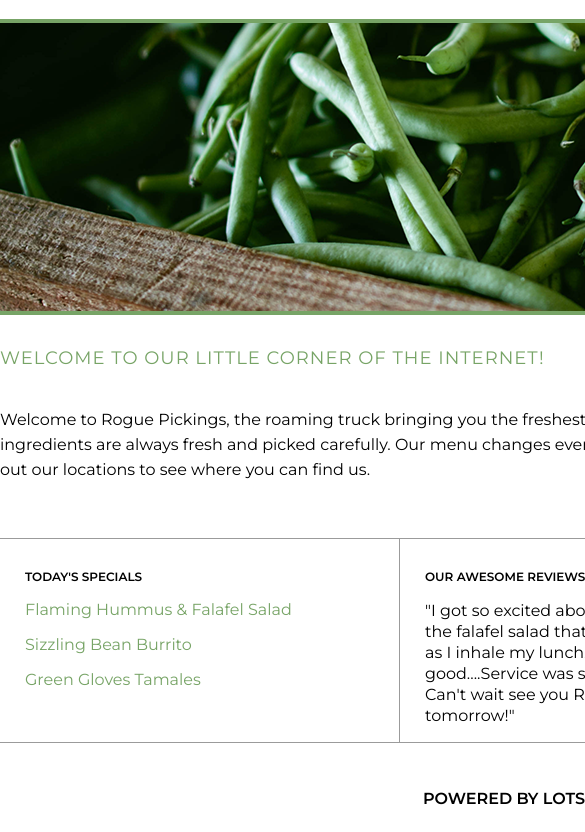
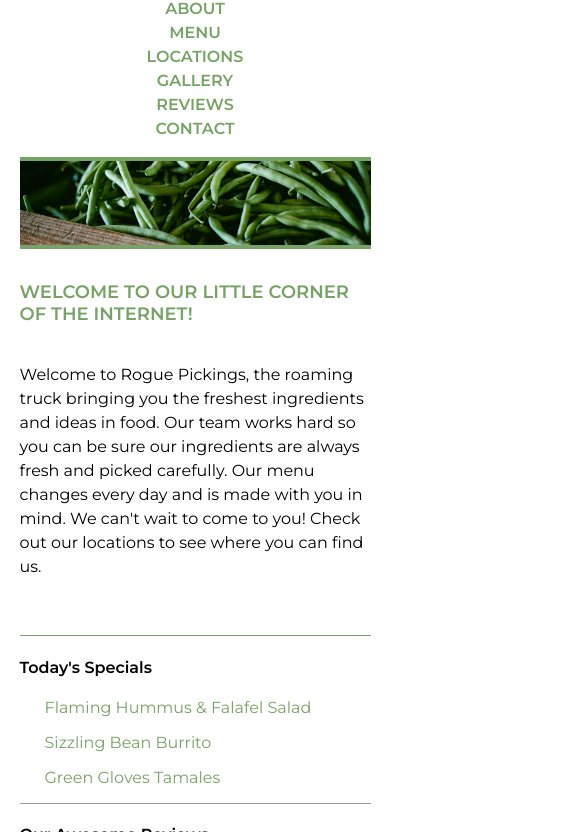
Before and after one commit to Triciad23/rogue-pickings-project, a plain HTML site: page index.html in a window 390 px wide. Shown: the part 73-905 px from the top of the page, 585 px wide, since content can reach past the window. Drawn offline with Linux system fonts and the light colour scheme; a web font is replaced by a local one.

Commit message:
Made static site resposive mobile first

```diff
--- a/css/main.css
+++ b/css/main.css
@@ -1,64 +1,114 @@
-/***** Base Styles *****/
+/***** Base Styles & Flex Grid *****/
+html {
+  font-size: 16px;
+}
 body {
   color: black;
   font-family: "Montserrat", sans-serif;
+  font-size: 1em;
+  display: flex;
+  justify-content: center;
+  align-items: center;
 }
-/***** Grid *****/
-.full-width {
-  margin: 0 auto;
-  overflow: auto;
-  width: 1200px;
+.container {
+  max-width: 1200px;
+  width: 90%;
+  display: flex;
+  justify-content: center;
+  align-items: center;
+  flex-flow: row wrap;
 }
-.half-width {
-  float: left;
-  width: 600px;
+header {
+  display: flex;
+  justify-content: center;
+  align-items: center;
+  flex-flow: column nowrap;
 }
-.third-width {
-  float: left;
-  width: 400px;
+.top-section {
+  display: flex;
+  justify-content: center;
+  align-items: center;
+  flex-flow: row wrap;
+}
+.bottom-section {
+  display: flex;
+  align-items: center;
+  flex-flow: row wrap;
+}
+footer {
+  display: flex;
+  justify-content: center;
+  align-items: center;
+  flex-flow: row nowrap;
 }
 /***** Header *****/
+
 header h1 {
   color: #77a466;
-  font-size: 30px;
+  font-size: 1.875em;
   font-weight: bold;
   padding: 0px 0 15px 0px;
   text-transform: uppercase;
+  flex-flow: row nowrap;
+  width: 100%;
+  justify-content: center;
+  margin: 0 auto;
+  border-bottom: #77a466 2px solid;
 }
 nav {
-  float: right;
-  padding: 15px 25px;
+  width: 100%;
+}
+ul {
+  padding: 0px;
 }
 nav ul li {
-  display: inline-block;
+  flex-flow: column;
+  display: flex;
+  justify-content: center;
+  align-items: center;
+  line-height: 1.5em;
 }
 nav ul li a {
   color: #77a466;
-  font-size: 14px;
+  font-size: 1em;
   font-weight: bold;
-  padding-left: 15px;
   text-decoration: none;
   text-transform: uppercase;
 }
 #hero-img {
   border-top: 4px solid #77a466;
   border-bottom: 4px solid #77a466;
+  width: 100%;
 }
 /***** About *****/
 #about h3 {
   color: #77a466;
-  font-size: 18px;
-  font-weight: normal;
-  letter-spacing: 1px;
+  font-size: 1.125em;
+  font-weight: bold;
   padding: 10px 0 10px 0px;
   text-transform: uppercase;
 }
 #about p {
-  font-size: 16px;
-  line-height: 25px;
+  font-size: 1em;
+  line-height: 1.5em;
   padding: 10px 0px 40px 0px;
 }
+.main-title {
+  border-bottom: #77a466 1px solid;
+}
 /***** Menu-Review-Contact *****/
+.section-one {
+  border-bottom: #9b9b9b 0.5px solid;
+  width: 100%;
+}
+.section-two {
+  border-bottom: #9b9b9b 0.5px solid;
+  width: 100%;
+}
+.section-three {
+  border-bottom: #9b9b9b 0.5px solid;
+  width: 100%;
+}
 #info-content {
   border-bottom: 1px solid #9b9b9b;
   border-top: 1px solid #9b9b9b;
@@ -70,7 +120,7 @@ nav ul li a {
   margin-right: -1px;
 }
 .third-width h4 {
-  font-size: 12px;
+  font-size: 1em;
   font-weight: 900;
   margin-top: 20px;
   padding: 10px 25px 0px 25px;
@@ -79,12 +129,12 @@ nav ul li a {
 }
 #menu p {
   color: #77a466;
-  font-size: 16px;
+  font-size: 1em;
   padding-left: 25px;
 }
 
 #reviews p {
-  font-size: 16px;
+  font-size: 1em;
   line-height: 21px;
   padding-left: 25px;
   padding-right: 25px;
@@ -93,7 +143,7 @@ nav ul li a {
   padding-bottom: 10px;
 }
 #contact p {
-  font-size: 16px;
+  font-size: 1em;
   line-height: 10px;
   padding-left: 25px;
 }
@@ -101,7 +151,7 @@ nav ul li a {
 /***** Footer *****/
 
 footer h4 {
-  font-size: 16px;
+  font-size: 1em;
   font-weight: bolder;
   padding: 25px 0px 25px 0px;
   text-align: center;
--- a/index.html
+++ b/index.html
@@ -2,7 +2,12 @@
 <html lang="en">
   <head>
     <meta charset="utf-8" />
+    <meta http-equiv="x-ua-compatible" content="ie=edge" />
     <title>Rogue Pickings</title>
+    <meta
+      name="viewport"
+      content="width=device-width, initial-scale=1, shrink-to-fit=no"
+    />
     <link rel="stylesheet" href="css/normalize.css" />
     <link rel="stylesheet" href="css/main.css" />
     <link
@@ -15,15 +20,12 @@
     />
   </head>
   <body>
+    <div class="container">
       <header>
-      <div class="full-width">
-        <div class="half-width">
         <h1>
-            <span style="color: #77a466;">Rogue</span>
-            <span style="color: black;">Pickings</span>
+          <span style="color: #77a466">Rogue</span>
+          <span style="color: black">Pickings</span>
         </h1>
-        </div>
-        <div class="half-width">
         <nav>
           <ul>
             <li><a href="#about">About</a></li>
@@ -34,13 +36,13 @@
             <li><a href="#contact">Contact</a></li>
           </ul>
         </nav>
+      </header>
+      <section class="top-section">
+        <div class="main-image">
+          <img id="hero-img" src="img/hero-image.png" alt="hero image" />
         </div>
-      </div>
-    </header>
-    <main>
-      <div class="full-width">
-        <img id="hero-img" src="img/hero-image.png" alt="hero image" />
         <section id="about">
+          <div class="main-title">
             <h3>Welcome To Our Little Corner Of the Internet!</h3>
             <p>
               Welcome to Rogue Pickings, the roaming truck bringing you the
@@ -50,42 +52,35 @@
               wait to come to you! Check out our locations to see where you can
               find us.
             </p>
+          </div>
         </section>
-      </div>
-      <div class="full-width" id="info-content">
-        <div class="third-width">
-          <section id="menu">
+      </section>
+      <section class="bottom-section">
+        <div class="section-one" id="menu">
           <h4>Today's Specials</h4>
           <p>Flaming Hummus & Falafel Salad</p>
           <p>Sizzling Bean Burrito</p>
           <p>Green Gloves Tamales</p>
-          </section>
         </div>
-        <div class="third-width borders">
-          <section id="reviews">
+        <div class="section-two" id="reviews">
           <h4>Our Awesome Reviews</h4>
           <p>
-              "I got so excited about the yumminess of the falafel salad that I
-              am typing this review as I inhale my lunch. Yes it is that
+            "I got so excited about the yumminess of the falafel salad that I am
+            typing this review as I inhale my lunch. Yes it is that
             good....Service was super friendly and quick. Can't wait see you
             Rogue Pickings again tomorrow!"
           </p>
-          </section>
         </div>
-        <div class="third-width">
-          <section id="contact">
+        <div class="section-three" id="contact">
           <h4>Contact Us</h4>
           <p>1001 Potrero Avenue</p>
           <p>San Francisco, Ca 94110</p>
           <p>(415) 206-8000</p>
+        </div>
       </section>
-        </div>
-      </div>
-      <div class="full-width">
       <footer>
         <h4>Powered By Lots Of <span>Fresh</span> Ingredients</h4>
       </footer>
     </div>
-    </main>
   </body>
 </html>
```
Lines whose indentation alone changed are shown as unchanged.
